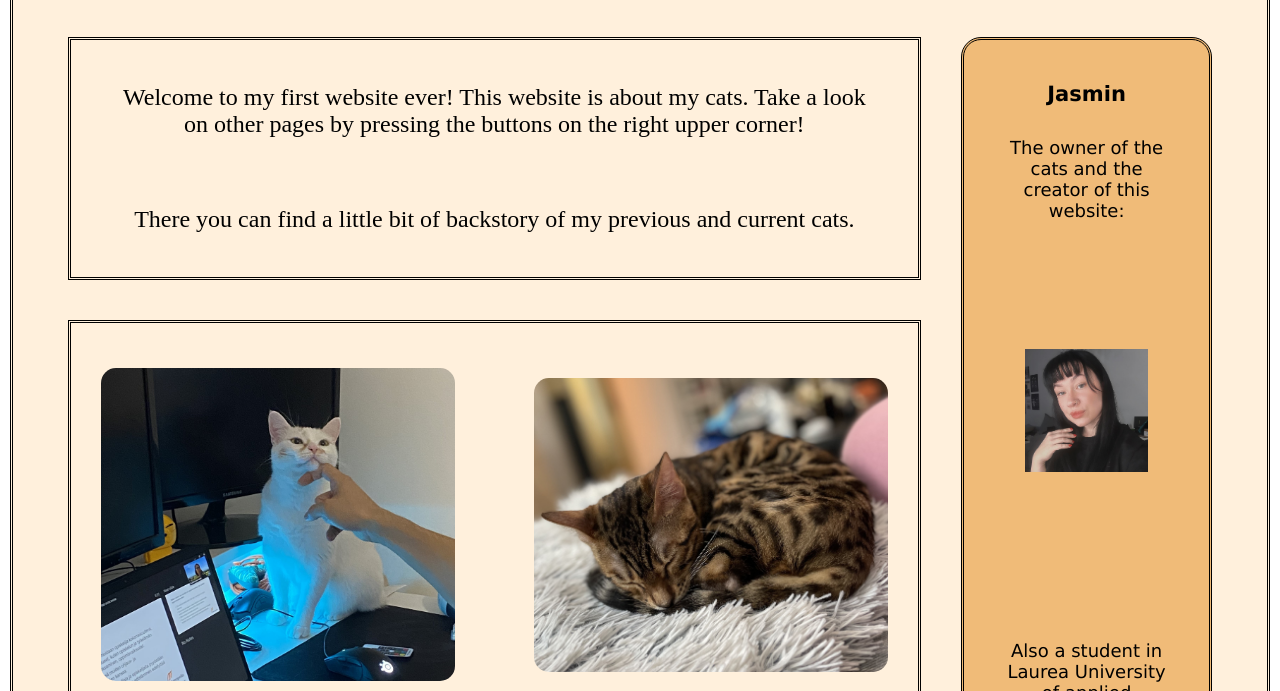
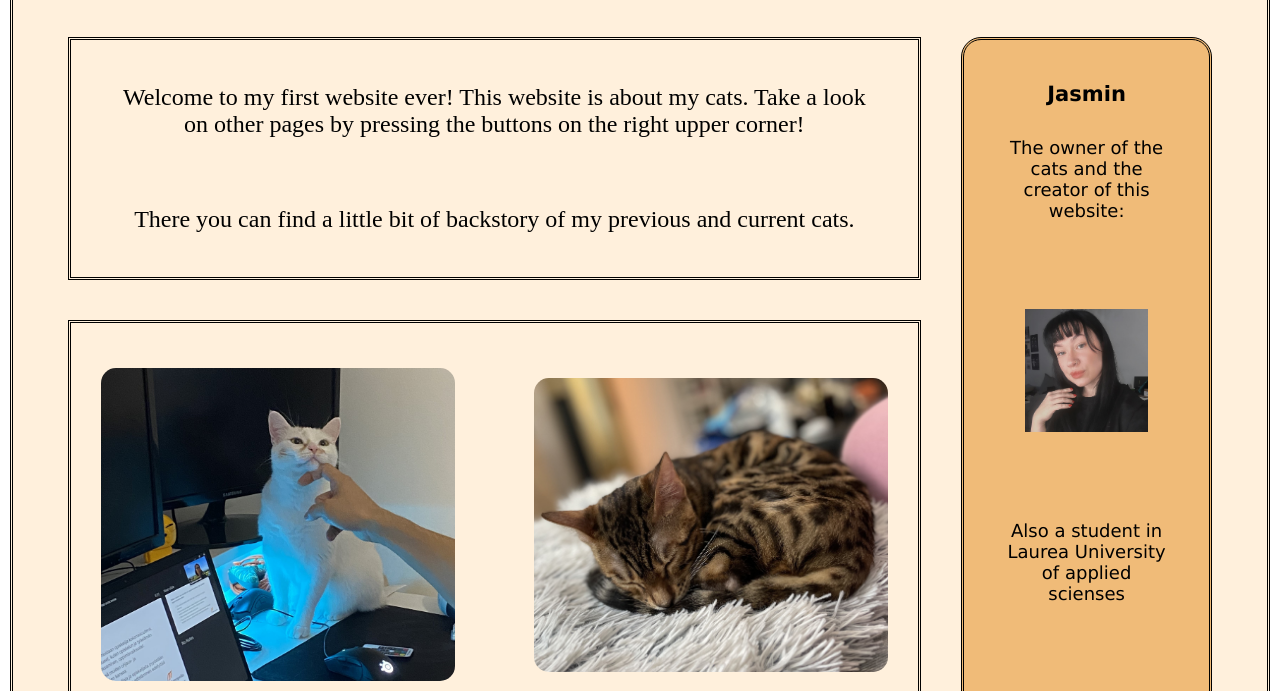
Before and after one commit to jqssu/Verkkosivut_jasmin, a plain HTML site: page index.html in a window 1280 px wide. Shown: the part 261-952 px from the top of the page. Drawn offline with Linux system fonts and the light colour scheme.

Commit message:
korjauksia

```diff
--- a/index.html
+++ b/index.html
@@ -26,8 +26,12 @@
                 <img src="img/owner.jpg" alt="The owner Jasmin">
             </div>
         </div>
-                <p>Also a student in Laurea University of applied scienses</p>
-
+        <div class="pbox">
+            <div class="pbox">
+        </div>
+        <p>Also a student in Laurea University of applied scienses</p>
+        </div>
+    </div>
         </aside>
             </div>
 
--- a/styles.css
+++ b/styles.css
@@ -65,8 +65,8 @@ padding-bottom: 30px;}
         max-width: 60%;
         padding-left: 15px;
         padding-right: 15px;
-padding-top: 100px;
-padding-bottom: 140px;
+padding-top: 60px;
+padding-bottom: 60px;
 border-style: hidden;
 border-radius: 10px;}
 div.text-container { display: flex;
@@ -137,6 +137,7 @@ text-align: left;}
  margin-left: 55px;
  margin-right: 55px;
  margin-bottom: 20px;
+ margin-top: 20px;
     width:93%;
 
     }
```
